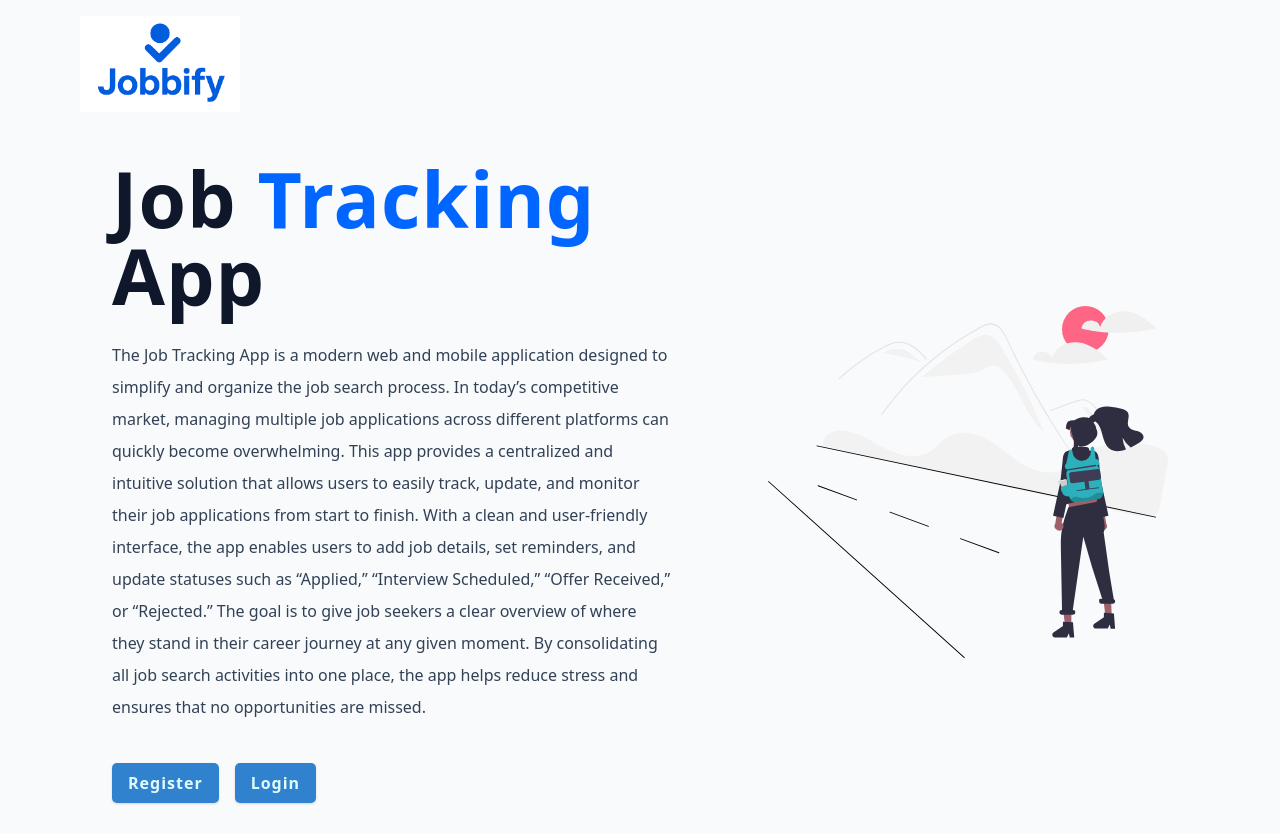
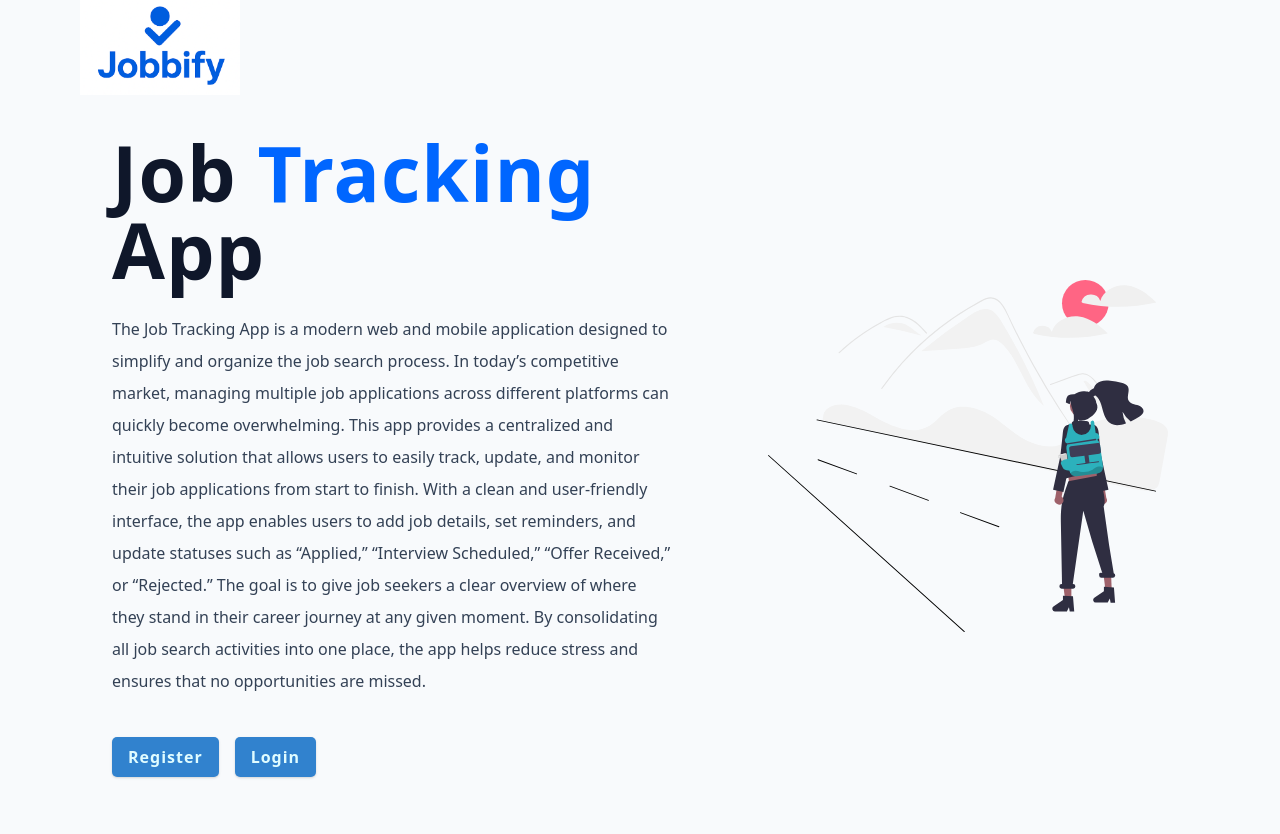
Before and after one commit to Jamesdai05/MERN-JOBIFY, a React (Vite) app in the folder frontend/: page / in a window 1280 px wide. After the commit the page ends 800 px from the top, so only its background shows below. Built offline with nearby package versions, Linux system fonts and the light colour scheme.

Commit message:
revised the style of landing page and registration page

```diff
--- a/frontend/src/components/wrapper/RegistrationAndLogin.js
+++ b/frontend/src/components/wrapper/RegistrationAndLogin.js
@@ -4,9 +4,9 @@ import styled from "styled-components";
 
 const Wrapper=styled.main`
     display:flex;
-    min-height:calc(100vh - var( --nav-height)- 1rem);
+    min-height:calc(100vh - var(--nav-height) - 1rem);
     width:100vw;
-    margin: 10rem auto;
+    margin: 0 auto;
     justify-content:center;
     align-items:center;
 
--- a/frontend/src/components/wrapper/landingPage.js
+++ b/frontend/src/components/wrapper/landingPage.js
@@ -4,21 +4,21 @@ const Wrapper = styled.section `
   nav {
     width:var(--fluid-width);
     max-width: var(--max-width);
-    margin: 1rem auto;
+    margin: 0 auto;
     display:flex;
     align-items:center;
-    margin-bottom:4rem;
-    /* height: calc( var(--nav-height) + 6rem); */
+    margin-bottom:1rem;
+    height: var(--nav-height);
   }
 
   .page{
-    min-height:calc(100vh - var(--nav-height));
+    height:calc(100vh - var(--nav-height) - 1rem);
     display: grid;
     align-items:center;
     margin:0 auto;
-    margin-top:-3rem;
+    /* margin-top:-3.2rem; */
     padding:0 2rem;
-    /* overflow-y:hidden; */
+    overflow-y:hidden;
   }
 
   h1{
```
